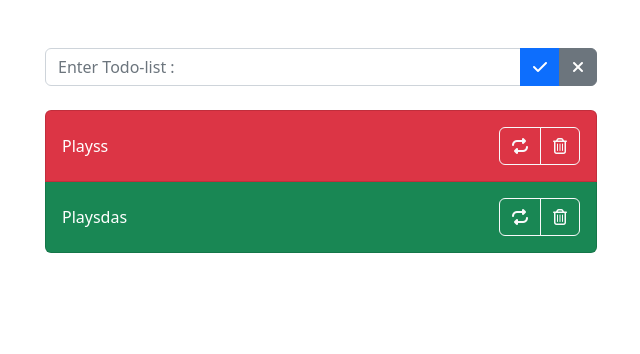
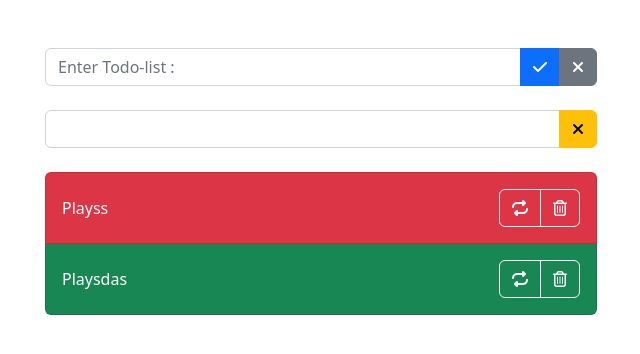
Before and after one commit to nantawatt012/to-list-server, a React (Create React App) app: page / in a window 1280 px wide. Shown: the top 354 px of the page, without its empty margins (319-959 px from the left). Built offline with nearby package versions, Linux system fonts and the light colour scheme.

Commit message:
set search

```diff
--- a/src/App.js
+++ b/src/App.js
@@ -2,6 +2,7 @@ import { v4 as uuidv4 } from "uuid";
 import { useState } from "react";
 import TodoForm from "./component/TodoForm";
 import TotoItem from "./component/TodoItem";
+import SearchForm from "./component/Search";
 
 const intData = [
   { id: uuidv4(), title: "Playss", completed: false },
@@ -35,6 +36,9 @@ function App() {
   return (
     <div className="container pt-5" style={{ maxWidth: 576 }}>
       <TodoForm addTask={createTask} />
+      <br />
+
+      <SearchForm />
 
       <br />
       <ul className="list-group">
--- /dev/null
+++ b/src/component/Search.js
@@ -0,0 +1,14 @@
+import { useState } from "react";
+
+export default function SearchForm() {
+  const [inputSearch, setInputSearch] = useState("");
+
+  return (
+    <div className="input-group">
+      <input type="text" className="form-control" onChange={() => {}}></input>
+      <button className="btn btn-warning">
+        <i className="fa-solid fa-xmark" />
+      </button>
+    </div>
+  );
+}
```
